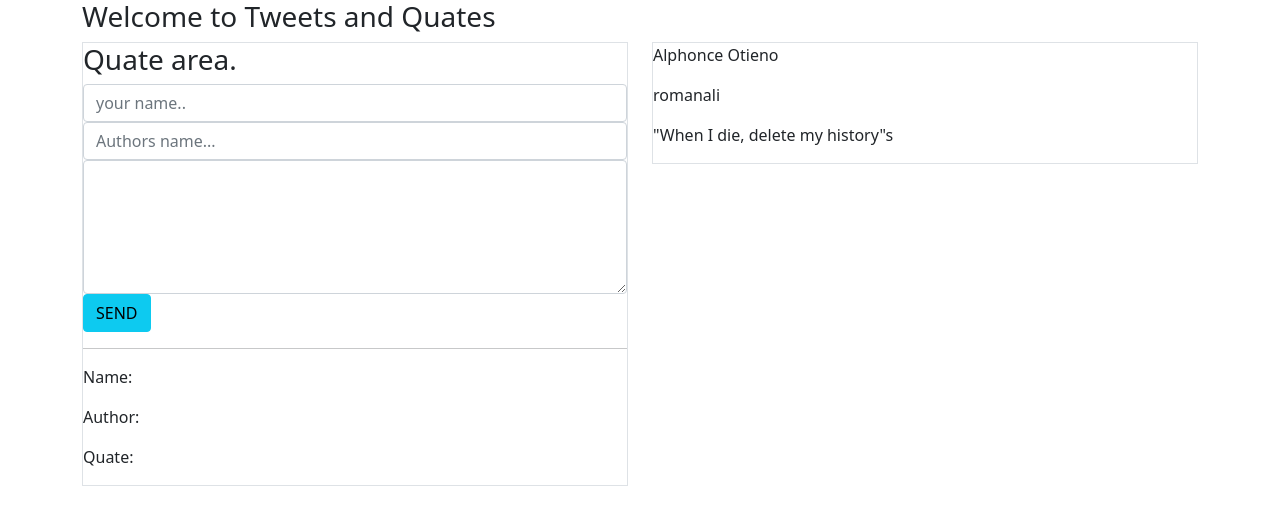
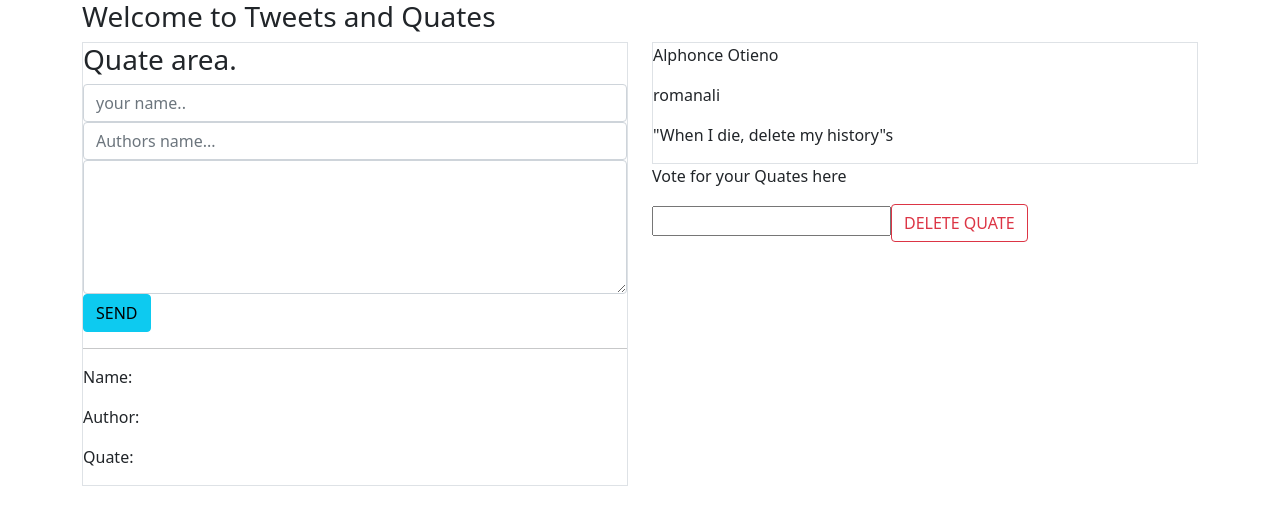
Before and after one commit to alphonce-otieno-odhiambo/TWEET-ME, an Angular app: page / in a window 1280 px wide. Shown: the top 524 px of the page. Built offline with nearby package versions, Linux system fonts and the light colour scheme.

Commit message:
generate a directive

```diff
--- a/src/app/app.module.ts
+++ b/src/app/app.module.ts
@@ -8,13 +8,15 @@ import { AppComponent } from './app.component';
 import { FormComponent } from './form/form.component';
 import { DisplayComponent } from './display/display.component';
 import { QuotDisplayComponent } from './quot-display/quot-display.component';
+import { VoteDirective } from './vote.directive';
 
 @NgModule({
   declarations: [
     AppComponent,
     FormComponent,
     DisplayComponent,
-    QuotDisplayComponent
+    QuotDisplayComponent,
+    VoteDirective
 
   ],
   imports: [
--- a/src/app/display/display.component.html
+++ b/src/app/display/display.component.html
@@ -14,3 +14,4 @@
         <p>{{displayx.formMessage}} </p>
     </div>
 </div>
+<app-quot-display></app-quot-display>
--- a/src/app/form/form.component.ts
+++ b/src/app/form/form.component.ts
@@ -21,7 +21,7 @@ export class FormComponent implements OnInit {
 
 
 
-submitDisplay(){
+ submitDisplay(){
   this.newDisplay= new Display(this.formName, this.formAuthor, this.formMessage);
   this.displays.push(this.newDisplay);
 }
--- a/src/app/quot-display/quot-display.component.html
+++ b/src/app/quot-display/quot-display.component.html
@@ -1 +1,3 @@
-<p>quot-display works!</p>
+<p>Vote for your Quates here</p>
+<input type="number" class="number">
+<button class="btn btn-outline-danger">DELETE QUATE</button>
--- /dev/null
+++ b/src/app/vote.directive.ts
@@ -0,0 +1,10 @@
+import { Directive } from '@angular/core';
+
+@Directive({
+  selector: '[appVote]'
+})
+export class VoteDirective {
+
+  constructor() { }
+
+}
```
Also changed, not shown: src/app/form/form.component.html (+10 -0 lines), 1 other file (tests, documents, lock files or other folders).
